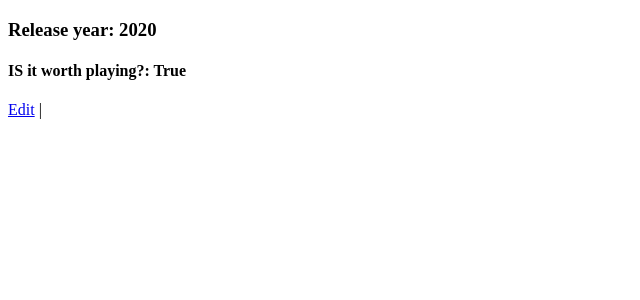
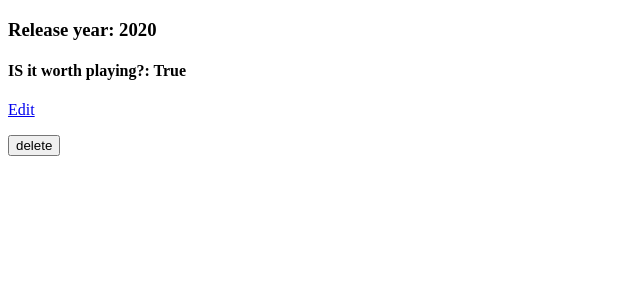
Before and after one commit to Taeiko/django-crud-lab, a Django app: page /consoles/1/details/ in a window 1280 px wide. Shown: the part 134-434 px from the top of the page, without its empty margins (0-640 px from the left). Run offline with Django 5.2, Linux system fonts and the light colour scheme; tables that the repository leaves empty hold one stand-in row (values such as "Sample post").

Commit message:
HOLY SHIT I DID FULL CRUD ON PYTHON. AND I HATE PYTHON!

```diff
--- a/main_app/templates/base.html
+++ b/main_app/templates/base.html
@@ -11,7 +11,6 @@
         {% comment %} this grabs the name from the urls.py {% endcomment %}
         <a href="{%url 'console_list'%}">console list</a>
         <a href="{%url 'create'%}">create a console</a>
-
     </nav>
 
     {% block body%}
--- a/main_app/templates/game-consoles/console_details.html
+++ b/main_app/templates/game-consoles/console_details.html
@@ -5,6 +5,9 @@
 <h2>Console: {{console.name}}</h2>
 <h3>Release year: {{console.release_year}}</h3>
 <h4>IS it worth playing?: {{console.is_worth_playing}}</h4>
-<p><a href="{%url 'console_update' console.pk %}">Edit</a> |</p>
-
+<p><a href="{%url 'console_update' console.pk %}">Edit</a>
+<form action="{%url 'console_delete' console.pk%}" method="post">
+    {%csrf_token%}
+    <button>delete</button>
+</form>
 {% endblock  %}
--- a/main_app/urls.py
+++ b/main_app/urls.py
@@ -7,5 +7,6 @@ urlpatterns = [
       path('consoles/list/', views.all_consoles, name='console_list'),
       path('consoles/<int:pk>/details/', views.console_details, name='console_details'),
       path('consoles/create/', views.console_create, name='create'),
-      path('consoles/<int:pk>/edit', views.ConsoleUpdateView.as_view(), name='console_update')
+      path('consoles/<int:pk>/edit', views.ConsoleUpdateView.as_view(), name='console_update'),
+      path('consoles/<int:pk>/delete', views.CosnoleDeleteView.as_view(), name='console_delete'),
 ]
--- a/main_app/views.py
+++ b/main_app/views.py
@@ -38,3 +38,10 @@ class ConsoleUpdateView(UpdateView):
 
     def get_success_url(self):
         return reverse ('console_details', kwargs={'pk':self.object.pk})
+
+
+
+class CosnoleDeleteView(DeleteView):
+    model = Console
+    template_name = 'game-consoles/console_confirm_delete.html'
+    success_url = reverse_lazy("console_list")
```
